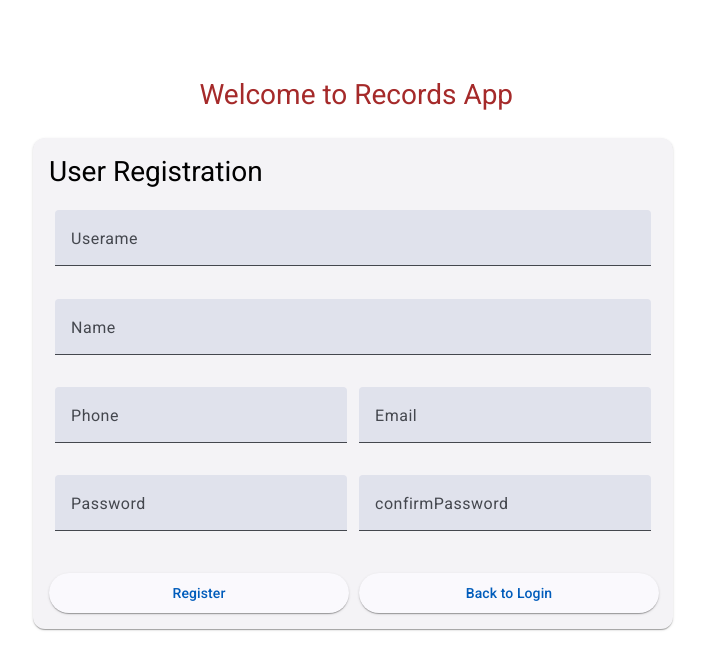
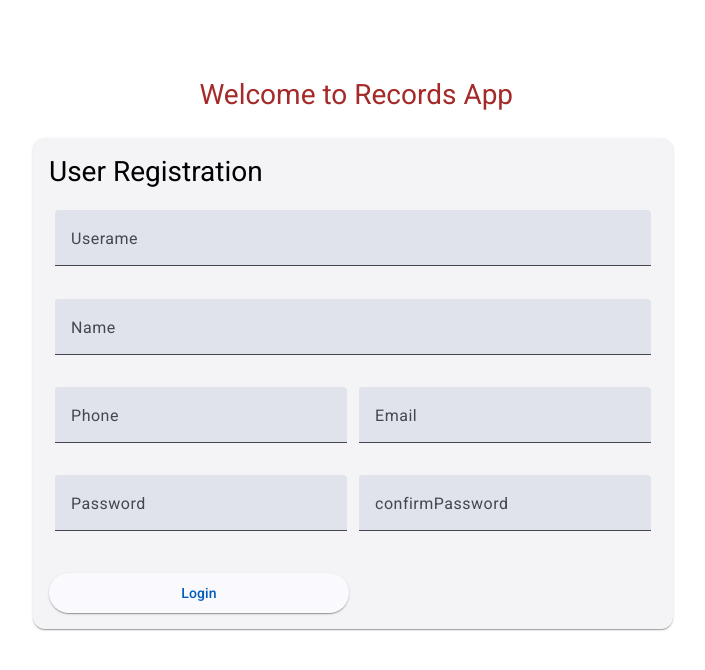
Before and after one commit to PK-170/AngularRecordsApp, an Angular app in the folder frontend/: page /login in a window 1280 px wide. Shown: the top 670 px of the page, without its empty margins (287-992 px from the left). Built offline with nearby package versions, Linux system fonts and the light colour scheme.

Commit message:
login working

```diff
--- a/frontend/src/app/component/login/login.component.html
+++ b/frontend/src/app/component/login/login.component.html
@@ -34,15 +34,10 @@
       <mat-card-actions>
         <div class="div-50">
           <button type="submit" mat-raised-button class="primary">
-            Register
+            Login
           </button>
         </div>
 
-        <div class="div-50">
-          <a routerLink="/login" mat-raised-button class="accent">
-            Back to Login
-          </a>
-        </div>
       </mat-card-actions>
     </mat-card>
   </form>
```
